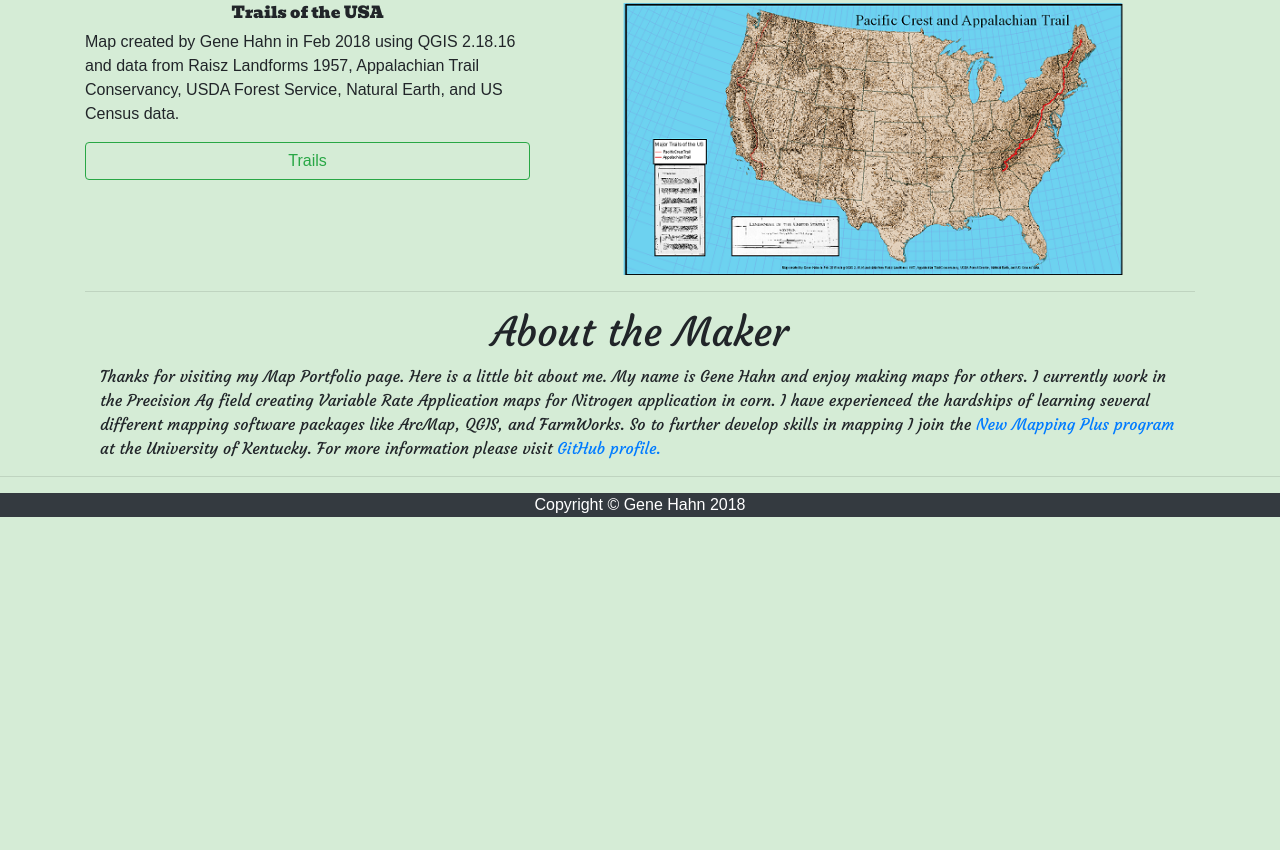
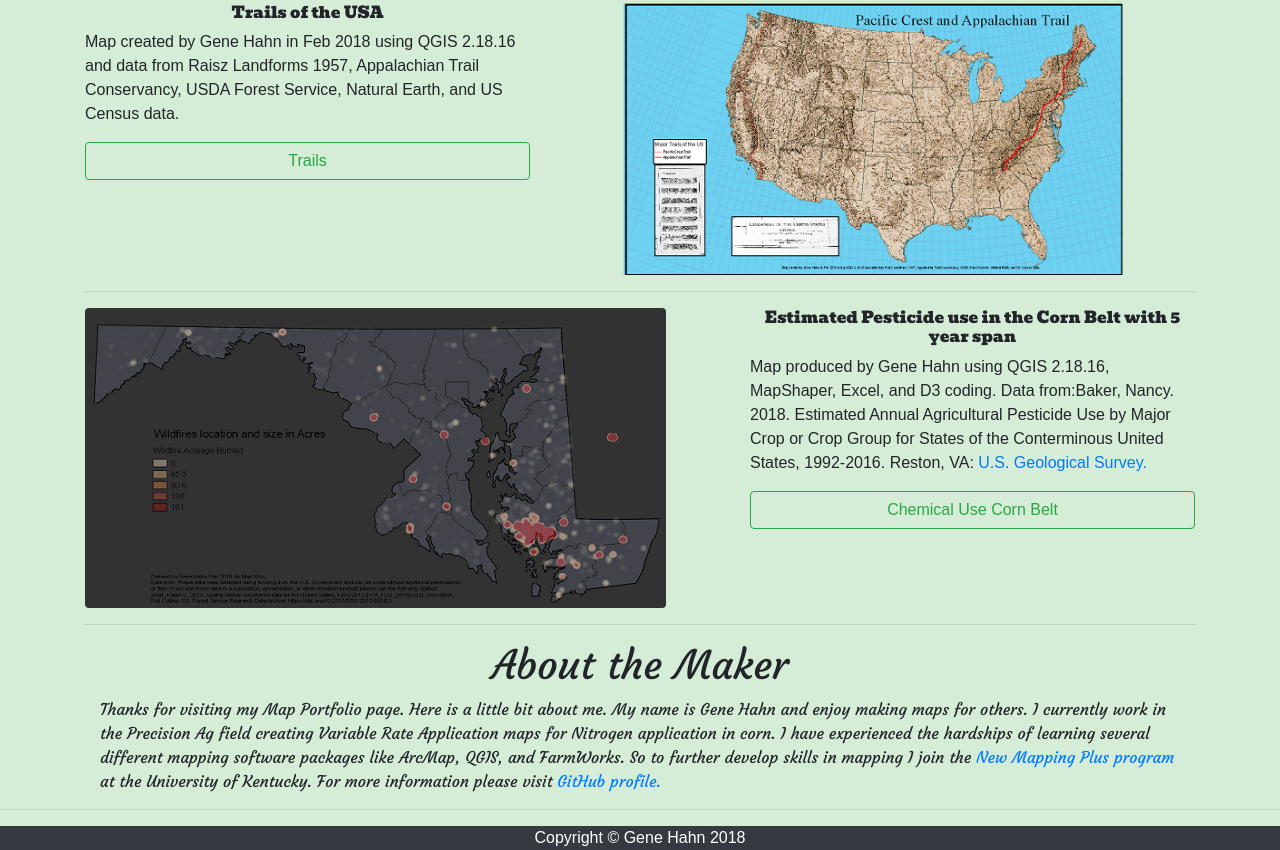
Before and after one commit to genehahn48/Portfolio-Maps, a website: page index.html in a window 1280 px wide. Shown: the part 1175-2025 px from the top of the page. Before the commit the page ends 1692 px from the top, so only its background shows below. Drawn offline with Linux system fonts and the light colour scheme.

Commit message:
add five map div

```diff
--- a/index.html
+++ b/index.html
@@ -127,6 +127,24 @@
     <!-- /.row -->
 
     <hr>
+
+    <!-- Project five -->
+    <div class="row">
+      <div class="col-md-7">
+        <a href="#">
+                <img class="img-fluid rounded mb-3 mb-md-0" src="images/md_wildfires_1200px.png" alt="Maryland Wildfires">
+              </a>
+      </div>
+      <div class="col-md-5">
+        <h3>Estimated Pesticide use in the Corn Belt with 5 year span</h3>
+        <p>Map produced by Gene Hahn using QGIS 2.18.16, MapShaper, Excel, and D3 coding. Data from:Baker, Nancy. 2018. Estimated Annual Agricultural Pesticide Use by Major Crop or Crop Group for States of the Conterminous United States, 1992-2016.
+          Reston, VA:
+          <a target ="blank" href="https://dx.doi.org/doi:10.5066/F7NP22KM">U.S. Geological Survey.</a></p>
+        <a class="btn btn-outline-success btn-block" target="blank" href="images/md_wildfires_8000px.png">Chemical Use Corn Belt</a>
+      </div>
+    </div>
+    <!-- /.row -->
+    <hr>
   </div>
   <h1> <a id ="about"></a>About the Maker</h1>
   <p class="about">Thanks for visiting my Map Portfolio page. Here is a little bit about me.
```
